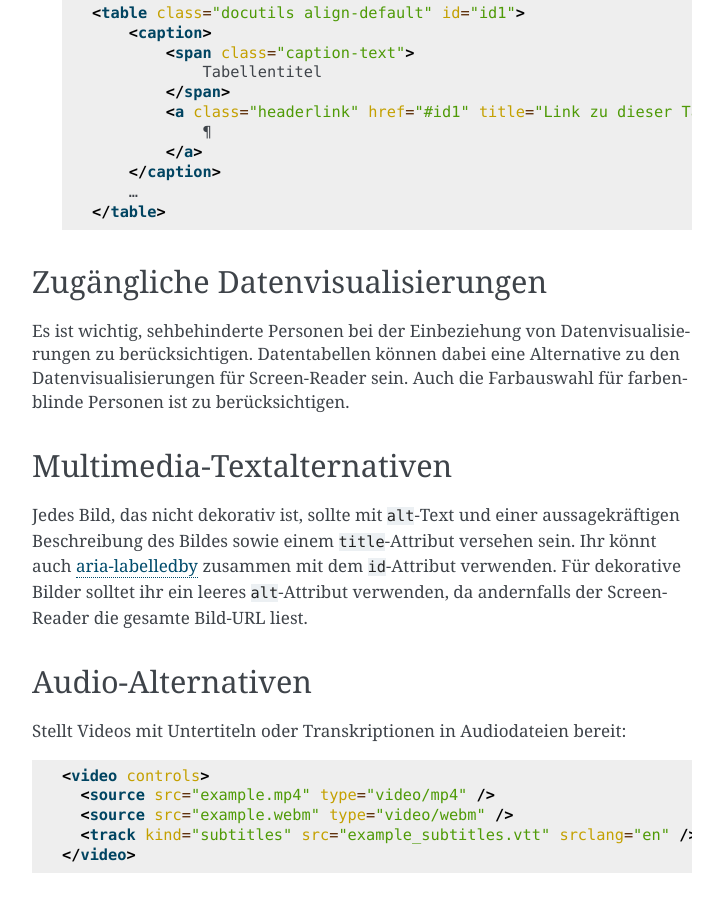
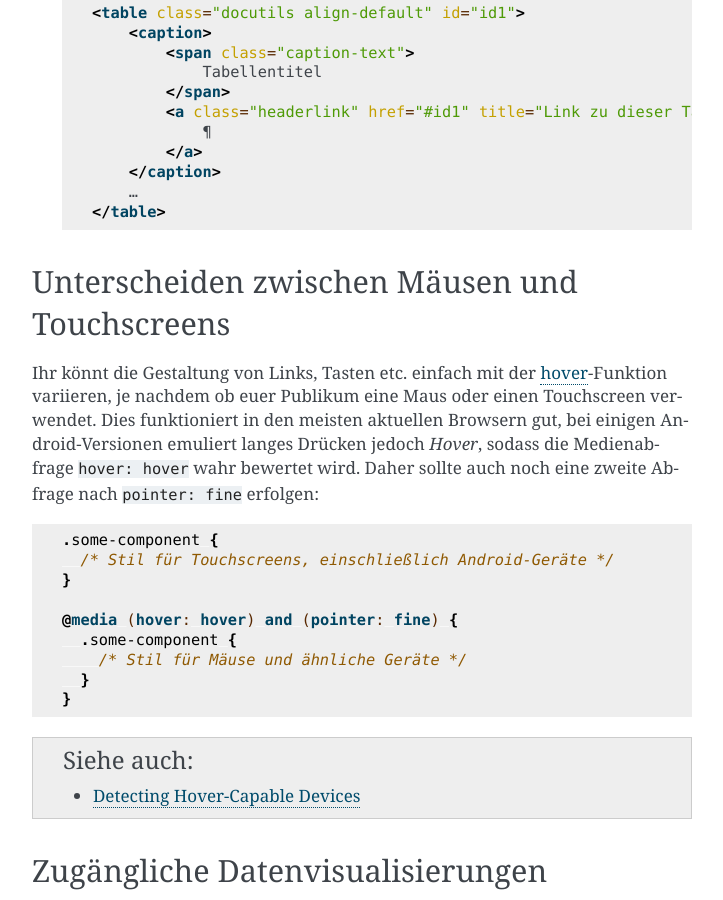
Before and after one commit to cusyio/cusy-design-system, a Sphinx documentation site: the page built from docs/accessibility/developers.rst, in a window 1280 px wide and 900 px high, scrolled down 2778 px. Shown: the whole window, without its empty margins (388-1111 px from the left). Built offline with Sphinx 7.4.7, drawn with Linux system fonts in a browser that asks for light colours.

Commit message:
Add distinction of pointer and touch devices

```diff
--- a/docs/accessibility/developers.rst
+++ b/docs/accessibility/developers.rst
@@ -141,6 +141,33 @@ Zugängliche Tabellen
         …
     </table>
 
+Unterscheiden zwischen Mäusen und Touchscreens
+----------------------------------------------
+
+Ihr könnt die Gestaltung von Links, Tasten etc. einfach mit der `hover
+<https://www.w3.org/TR/mediaqueries-5/#hover>`_-Funktion variieren, je nachdem
+ob euer Publikum eine Maus oder einen Touchscreen verwendet. Dies funktioniert
+in den meisten aktuellen Browsern gut, bei einigen Android-Versionen emuliert
+langes Drücken jedoch *Hover*, sodass die Medienabfrage ``hover: hover`` wahr
+bewertet wird. Daher sollte auch noch eine zweite Abfrage nach ``pointer: fine``
+erfolgen:
+
+.. code-block:: css
+
+    .some-component {
+      /* Stil für Touchscreens, einschließlich Android-Geräte */
+    }
+
+    @media (hover: hover) and (pointer: fine) {
+      .some-component {
+        /* Stil für Mäuse und ähnliche Geräte */
+      }
+    }
+
+.. seealso::
+   * `Detecting Hover-Capable Devices
+     <https://css-irl.info/detecting-hover-capable-devices/>`_
+
 Zugängliche Datenvisualisierungen
 ---------------------------------
 
```
